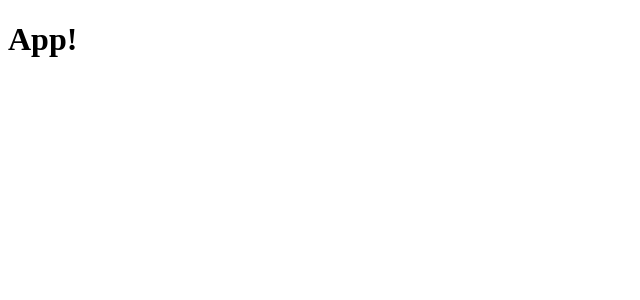
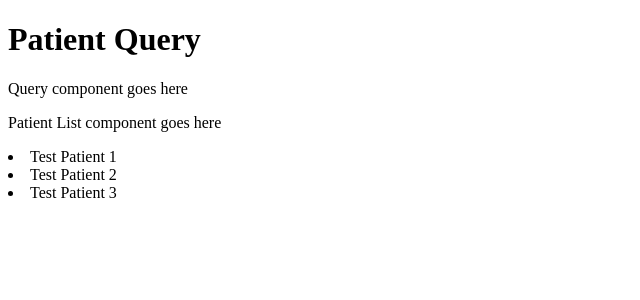
Before and after one commit to BigBrotherMed/patient-query, a React app: page / in a window 1280 px wide. Shown: the top 300 px of the page, without its empty margins (0-640 px from the left). Built offline with nearby package versions, Linux system fonts and the light colour scheme; the HTML template or start-up script is replaced by a standard one.

Commit message:
[ops] -Added basic containers, components, and reducers -Still need to add actions and update reducers

```diff
--- a/client/src/components/app.jsx
+++ b/client/src/components/app.jsx
@@ -1,8 +1,12 @@
 import React from 'react';
+import Query from '../containers/query.jsx';
+import PatientList from '../containers/patientList.jsx';
 
 const App = () => (
   <div>
-    <h1>App!</h1>
+    <h1>Patient Query</h1>
+    <Query />
+    <PatientList />
   </div>
 );
 
--- /dev/null
+++ b/client/src/containers/patientList.jsx
@@ -0,0 +1,30 @@
+import React from 'react';
+import {bindActionCreators} from 'redux';
+import {connect} from 'react-redux';
+
+class PatientList extends React.Component {
+  createListItems() {
+    return this.props.patients.map(user => {
+      return (
+        <li key={user.id}>{user.name}</li>
+      );
+    })
+  }
+
+  render() {
+    return (
+      <div>
+        <p>Patient List component goes here</p>
+        {this.createListItems()}
+      </div>
+    )
+  }
+}
+
+function mapStateToProps(state) {
+  return {
+    patients: state.patients
+  }
+}
+
+export default connect(mapStateToProps)(PatientList);
--- /dev/null
+++ b/client/src/containers/query.jsx
@@ -0,0 +1,9 @@
+import React from 'react';
+
+const Query = () => (
+  <div>
+    <p>Query component goes here</p>
+  </div>
+);
+
+export default Query;
--- a/client/src/reducers/reducer-patients.js
+++ b/client/src/reducers/reducer-patients.js
@@ -1,3 +1,15 @@
 export default function() {
-  return [];
+  return [{
+    id: 1,
+    name: "Test Patient 1"
+  },
+  {
+    id: 2,
+    name: "Test Patient 2"
+  },
+  {
+    id: 3,
+    name: "Test Patient 3"
+  }
+  ];
 }
```
